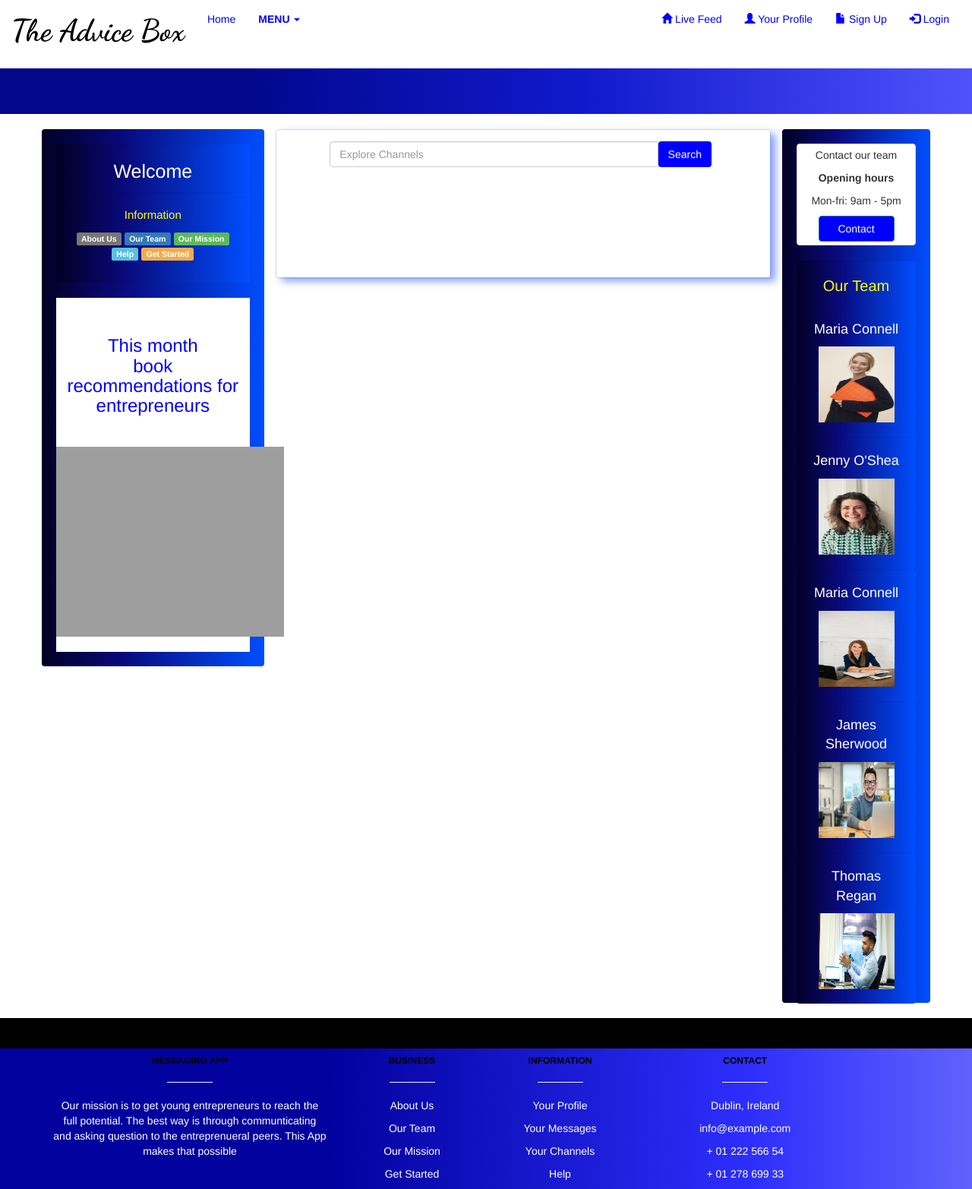
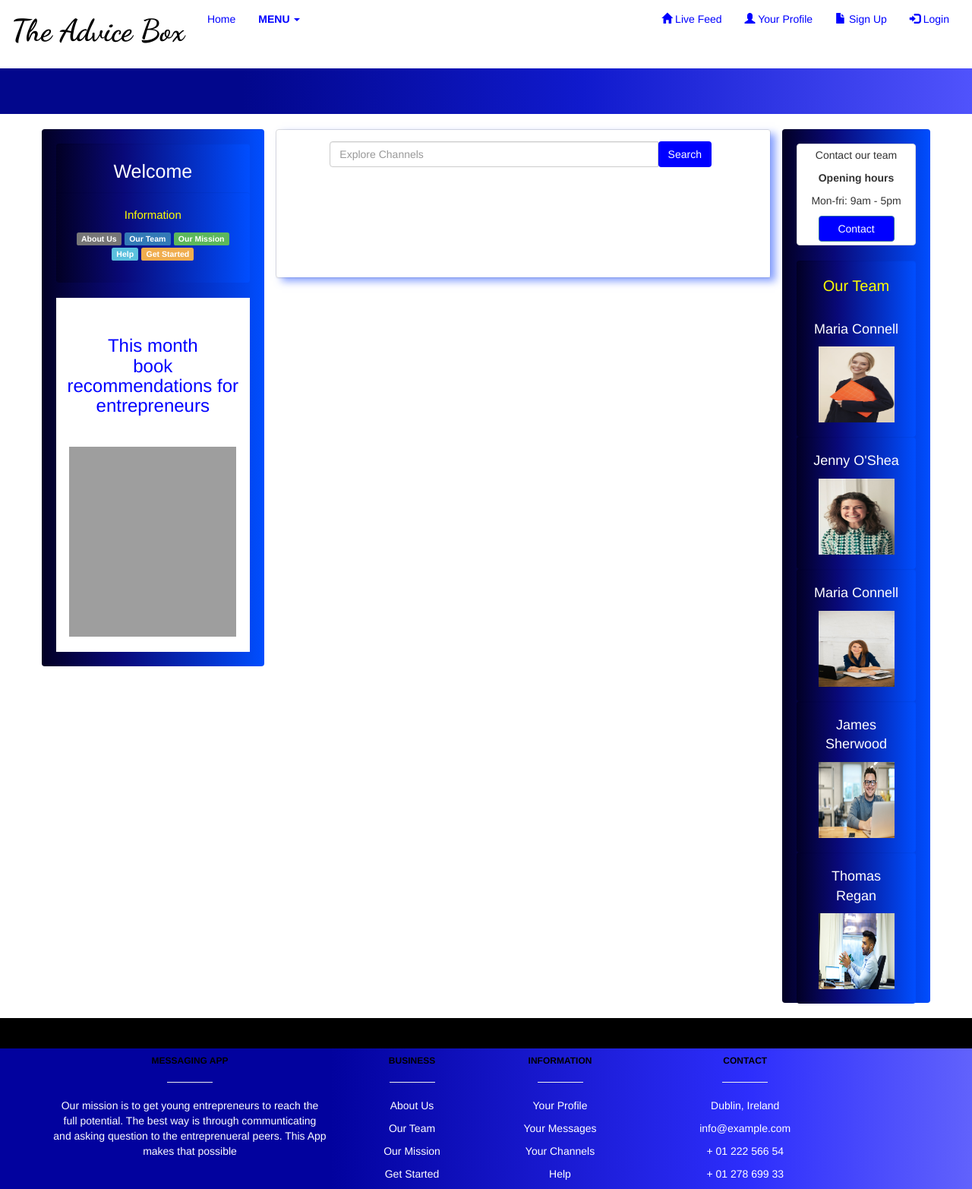
Before and after one commit to anthony-keogh/messaging_app, a Flask app: page /messages in a window 1280 px wide. Shown: the whole page at 76% size. Run offline with Flask 2, Linux system fonts and the light colour scheme; data that the repository does not hold is empty; some libraries are stand-ins or nearby versions; grey boxes are pictures that could not be loaded.

Commit message:
added content to messages page

```diff
--- a/app/templates/messages.html
+++ b/app/templates/messages.html
@@ -92,7 +92,7 @@ div.ex1 {
         <h3 style="color:blue; padding:10px;" class="channel-bold">This month <br> book recommendations for entrepreneurs</h3>
         <br>
 
-        <img src="static/img/tony-robbins-book.jpg" style="height:250px; width:300px;">
+        <img src="static/img/tony-robbins-book.jpg" style="height:250px; width:220px;">
         <br><br>
       </div>
 
```
